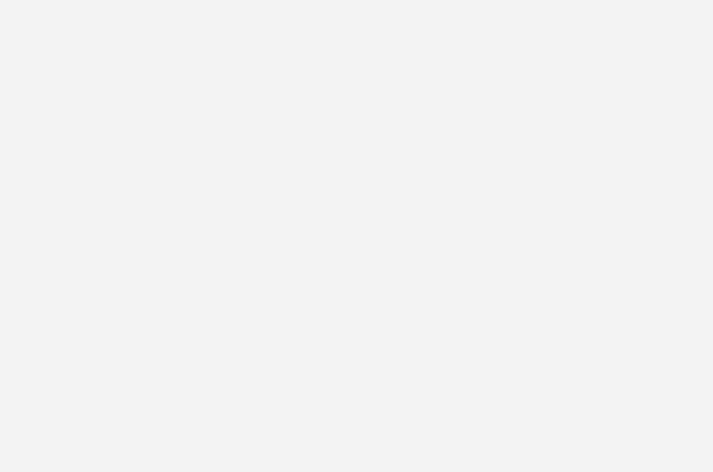
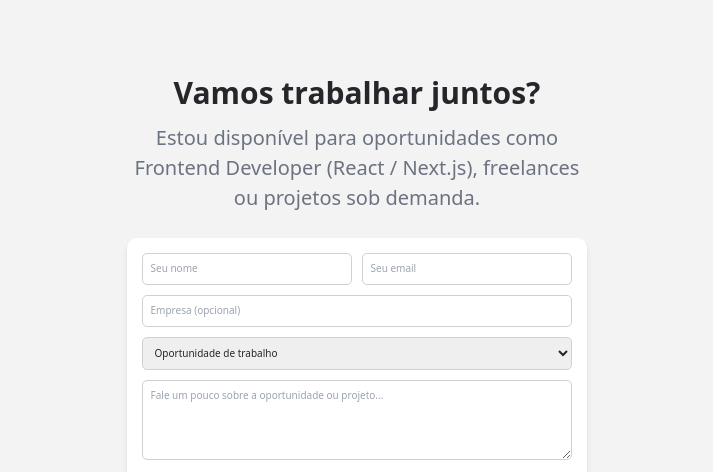
Before and after one commit to renanromagnollo/renan-landing, a Next.js app: page /en in a window 1280 px wide. Shown: the part 2304-2776 px from the top of the page, without its empty margins (283-996 px from the left). Before the commit the page ends 2414 px from the top, so only its background shows below. Built offline with nearby package versions, Linux system fonts and the light colour scheme.

Commit message:
feat: add ContactSection

```diff
--- a/src/app/[locale]/page.tsx
+++ b/src/app/[locale]/page.tsx
@@ -4,7 +4,7 @@ import { useMounted, useTranslation } from "@/src/hooks";
 import { useTheme } from "next-themes";
 import { Logo } from "../_components/logo";
 import { ThemeSwitcher } from "../_components/themeswitcher/theme-switcher";
-import { AboutMe, Hero, WhatIDo } from "../_components/layout";
+import { AboutMe, ContactSection, Hero, WhatIDo } from "../_components/layout";
 import { Projects } from "../_components/layout/projects";
 
 export default function Home() {
@@ -32,6 +32,7 @@ export default function Home() {
         <WhatIDo />
         <AboutMe />
         <Projects />
+        <ContactSection />
         {/* <h2>Caveat</h2> */}
         {/* <button onClick={() => setTheme(resolvedTheme === 'dark' ? 'light' : 'dark')}>Mudar tema</button> */}
       </main>
--- /dev/null
+++ b/src/app/_components/layout/contact/index.tsx
@@ -0,0 +1,101 @@
+"use client";
+
+import { useState } from "react";
+
+export function ContactSection() {
+  const [form, setForm] = useState({
+    name: "",
+    email: "",
+    company: "",
+    type: "job",
+    message: "",
+  });
+
+  function handleChange(
+    e: React.ChangeEvent<HTMLInputElement | HTMLTextAreaElement | HTMLSelectElement>
+  ) {
+    setForm({ ...form, [e.target.name]: e.target.value });
+  }
+
+  function handleSubmit(e: React.SubmitEvent<HTMLFormElement>) {
+    e.preventDefault();
+
+    console.log("Dados do formulário:", form);
+
+    alert("Mensagem enviada com sucesso!");
+  }
+
+  return (
+    <section className="w-full max-w-3xl mx-auto py-16 px-4">
+      <div className="text-center mb-10">
+        <h2 className="text-3xl font-bold mb-3">
+          Vamos trabalhar juntos?
+        </h2>
+        <p className="text-gray-500">
+          Estou disponível para oportunidades como Frontend Developer (React / Next.js),
+          freelances ou projetos sob demanda.
+        </p>
+      </div>
+
+      <form
+        onSubmit={handleSubmit}
+        className="bg-white dark:bg-zinc-900 p-6 rounded-2xl shadow-md space-y-4"
+      >
+        <div className="grid grid-cols-1 md:grid-cols-2 gap-4">
+          <input
+            name="name"
+            placeholder="Seu nome"
+            className="p-3 rounded-lg border dark:bg-dark"
+            onChange={handleChange}
+            required
+          />
+
+          <input
+            name="email"
+            type="email"
+            placeholder="Seu email"
+            className="p-3 rounded-lg border dark:bg-zinc-800"
+            onChange={handleChange}
+            required
+          />
+        </div>
+
+        <input
+          name="company"
+          placeholder="Empresa (opcional)"
+          className="w-full p-3 rounded-lg border dark:bg-zinc-800"
+          onChange={handleChange}
+        />
+
+        <select
+          name="type"
+          className="w-full p-3 rounded-lg border dark:bg-zinc-800"
+          onChange={handleChange}
+        >
+          <option value="job">Oportunidade de trabalho</option>
+          <option value="freelance">Freelance</option>
+          <option value="partnership">Parceria</option>
+        </select>
+
+        <textarea
+          name="message"
+          placeholder="Fale um pouco sobre a oportunidade ou projeto..."
+          className="w-full p-3 rounded-lg border h-32 dark:bg-zinc-800"
+          onChange={handleChange}
+          required
+        />
+
+        <button
+          type="submit"
+          className="w-full p-3 rounded-lg bg-black text-white hover:opacity-90 transition"
+        >
+          Enviar mensagem
+        </button>
+      </form>
+
+      <div className="mt-10 text-center text-sm text-gray-400">
+        Quer deixar uma sugestão? Fique à vontade 🙂
+      </div>
+    </section>
+  );
+}
--- a/src/app/_components/layout/index.tsx
+++ b/src/app/_components/layout/index.tsx
@@ -2,3 +2,4 @@ export { Hero } from './hero'
 export { WhatIDo } from './whatido'
 export { Projects } from './projects'
 export { AboutMe } from './aboutme'
+export { ContactSection } from './contact'
--- a/src/styles/globals.css
+++ b/src/styles/globals.css
@@ -46,6 +46,10 @@
 }
 
 @layer base {
+
+  * {
+    border-color: var(--border)
+  }
 
   section {
     padding: 20px 0px;
```
